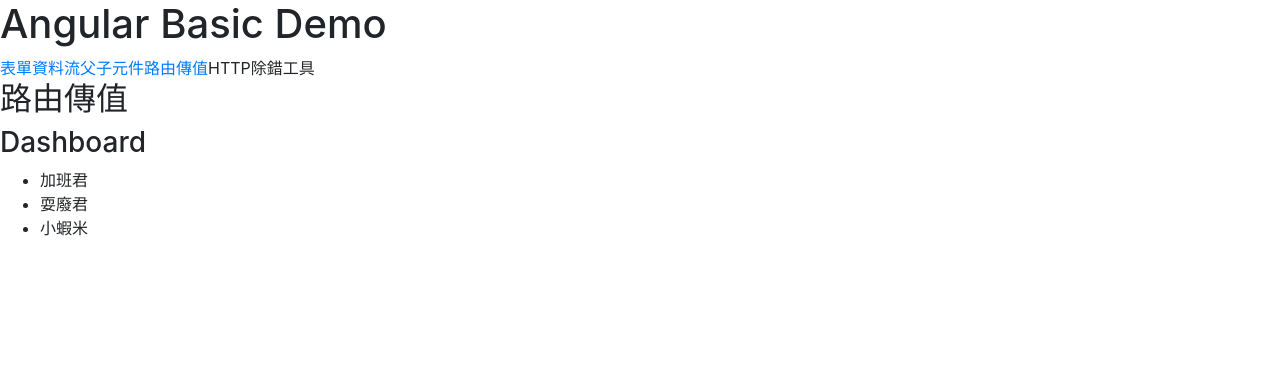
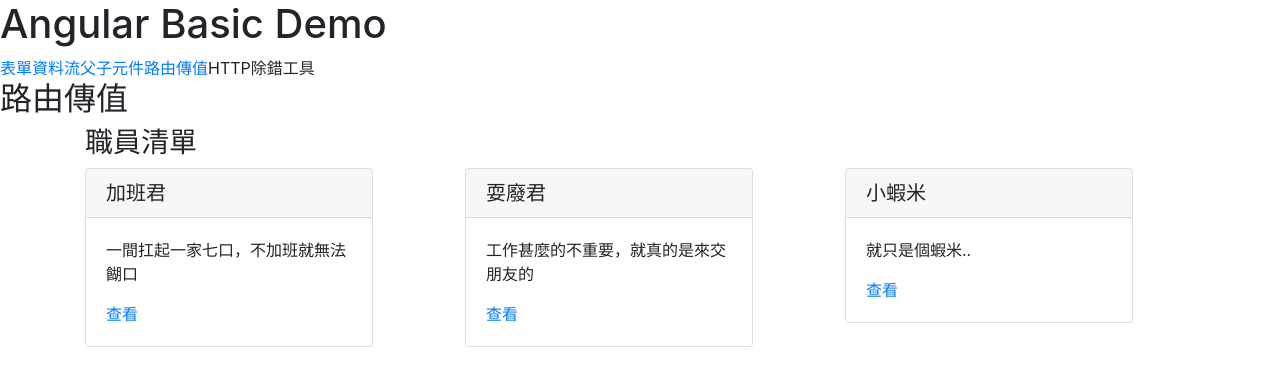
Before and after one commit to ubuntu030/ng-demo, an Angular app: page /routing in a window 1280 px wide. Shown: the top 386 px of the page. Built offline with nearby package versions, Linux system fonts and the light colour scheme.

Commit message:
使用卡片樣式

```diff
--- a/src/app/routing/routing.component.html
+++ b/src/app/routing/routing.component.html
@@ -1,13 +1,17 @@
-<div>
-  <h2>路由傳值</h2>
-  <section>
-    <h3>Dashboard</h3>
-    <div>
-      <ul>
-        <li *ngFor="let staff of staffs">
-          {{ staff.name }}
-        </li>
-      </ul>
+<h2>路由傳值</h2>
+<div class="container">
+  <h3>職員清單</h3>
+  <div class="row">
+    <div class="col-sm" *ngFor="let staff of staffs">
+      <div class="card" style="width: 18rem">
+        <h5 class="card-header">{{ staff.name }}</h5>
+        <div class="card-body">
+          <p class="card-text">
+            {{ staff.detail }}
+          </p>
+          <a routerLink="/detail/{{ staff.id }}" class="card-link">查看</a>
+        </div>
+      </div>
     </div>
-  </section>
+  </div>
 </div>
```
